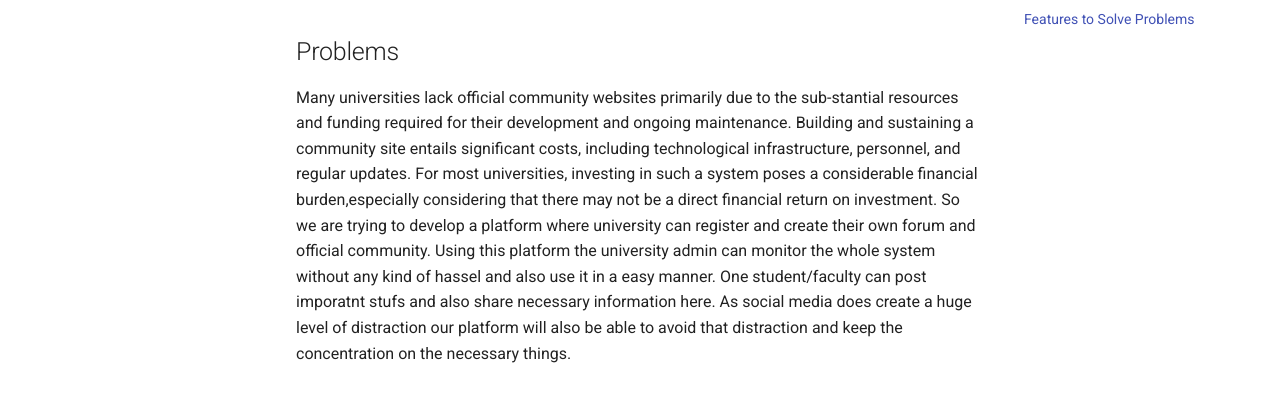
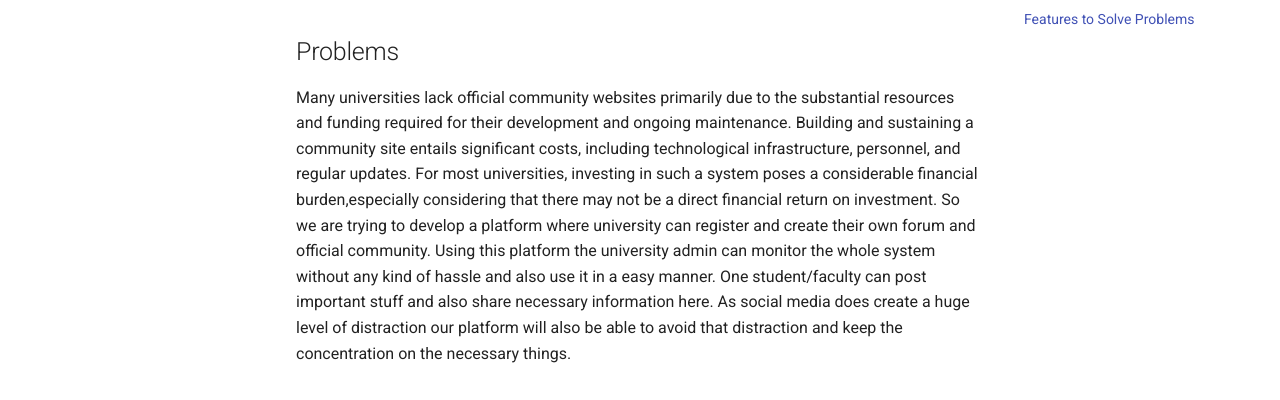
Before and after one commit to ehsan18t/unilink-docs, an MkDocs documentation site: the page built from docs/index.md, in a window 1280 px wide and 1118 px high. Shown: the part 194-594 px from the top of the window. Built offline with MkDocs 1.6.1 and Material for MkDocs 9.7.7, drawn with Linux system fonts in a browser that asks for light colours; comment, search, counter and statistics services are not loaded.

Commit message:
fixed typo and make text justify

```diff
--- a/docs/index.md
+++ b/docs/index.md
@@ -1,10 +1,8 @@
-# Overview
-
 ## Problems
 
-Many universities lack official community websites primarily due to the sub-stantial resources and funding required for their development and ongoing maintenance. Building and sustaining a community site entails significant costs, including technological infrastructure, personnel, and regular updates. For most universities, investing in such a system poses a considerable financial burden,especially considering that there may not be a direct financial return on investment.
-So we are trying to develop a platform where university can register and create their own forum and official community. Using this platform the university admin can monitor the whole system without any kind of hassel and also use it in a easy manner. One student/faculty can post imporatnt stufs and also  share necessary information here. As social media does create a huge level of distraction our platform will also be able to avoid that distraction and keep the concentration on the necessary things.
-
+<justify>
+Many universities lack official community websites primarily due to the substantial resources and funding required for their development and ongoing maintenance. Building and sustaining a community site entails significant costs, including technological infrastructure, personnel, and regular updates. For most universities, investing in such a system poses a considerable financial burden,especially considering that there may not be a direct financial return on investment. So we are trying to develop a platform where university can register and create their own forum and official community. Using this platform the university admin can monitor the whole system without any kind of hassle and also use it in a easy manner. One student/faculty can post important stuff and also  share necessary information here. As social media does create a huge level of distraction our platform will also be able to avoid that distraction and keep the concentration on the necessary things.
+</justify>
 
 ## Features to Solve Problems
 
```
